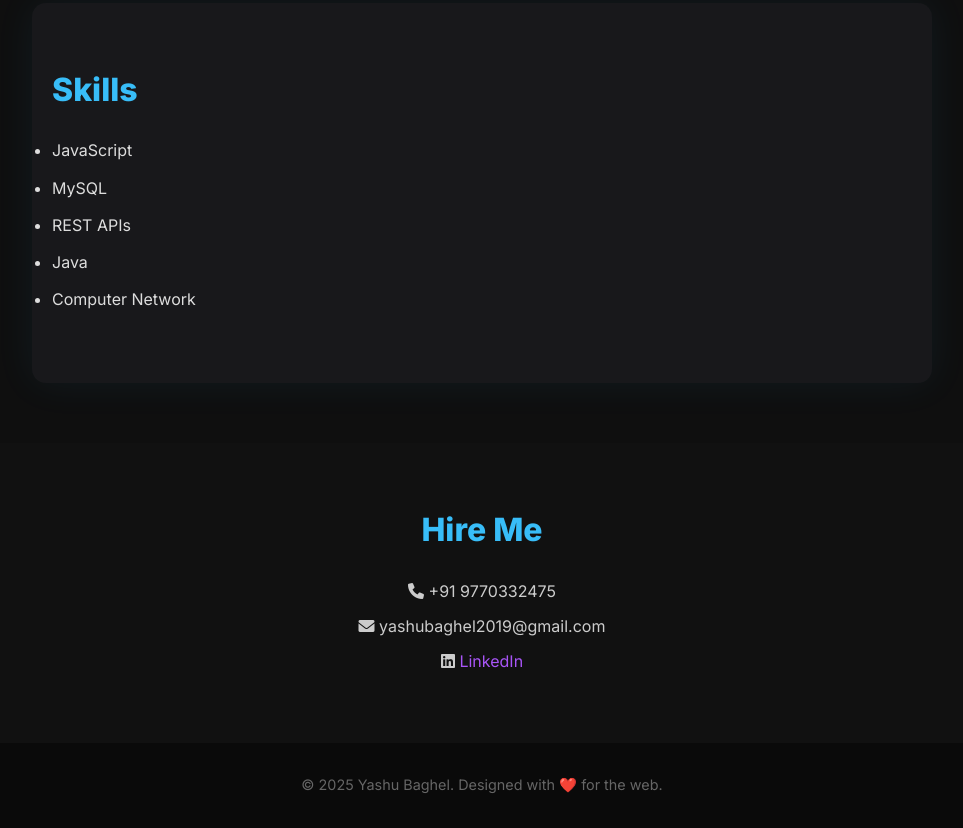
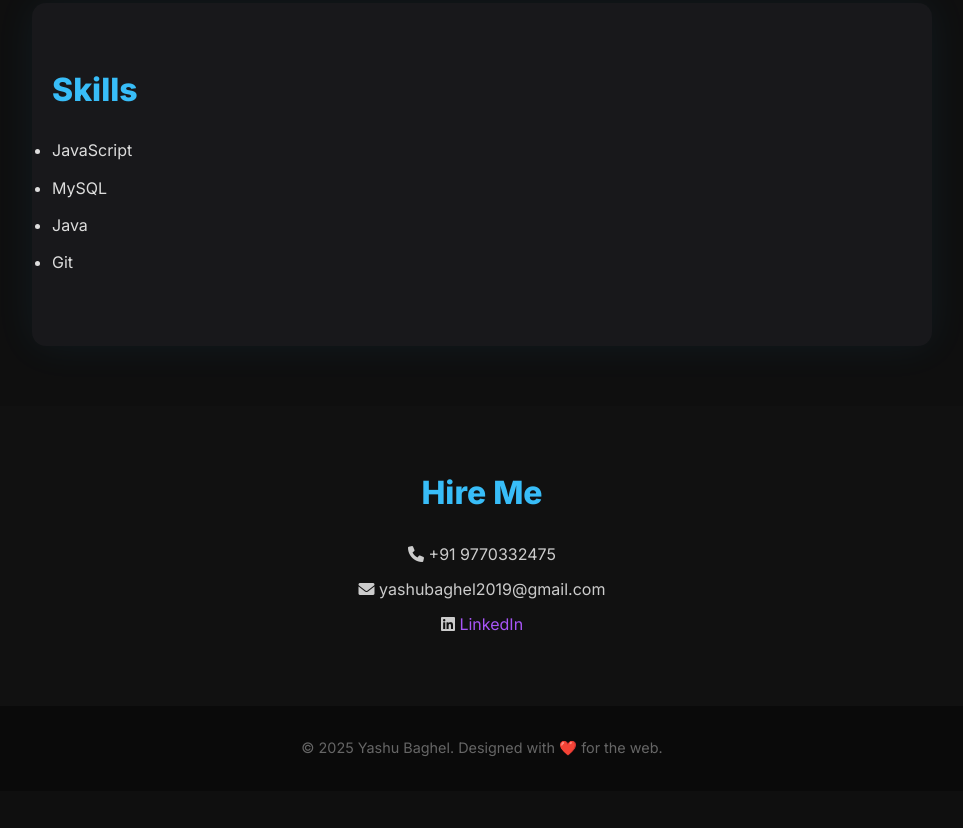
Before and after one commit to yb792/yashu-portfolio, a plain HTML site: page index.html in a window 1280 px wide. Shown: the part 1854-2682 px from the top of the page, without its empty margins (158-1121 px from the left). After the commit the page ends 2645 px from the top, so only its background shows below. Drawn offline with Linux system fonts and the light colour scheme.

Commit message:
updated oprtfolio

```diff
--- a/index.html
+++ b/index.html
@@ -74,9 +74,8 @@
     <ul>
       <li>JavaScript</li>
       <li>MySQL</li>
-      <li>REST APIs</li>
       <li>Java</li>
-      <li>Computer Network</li>
+      <li>Git</li>
     </ul>
   </section>
 
```
